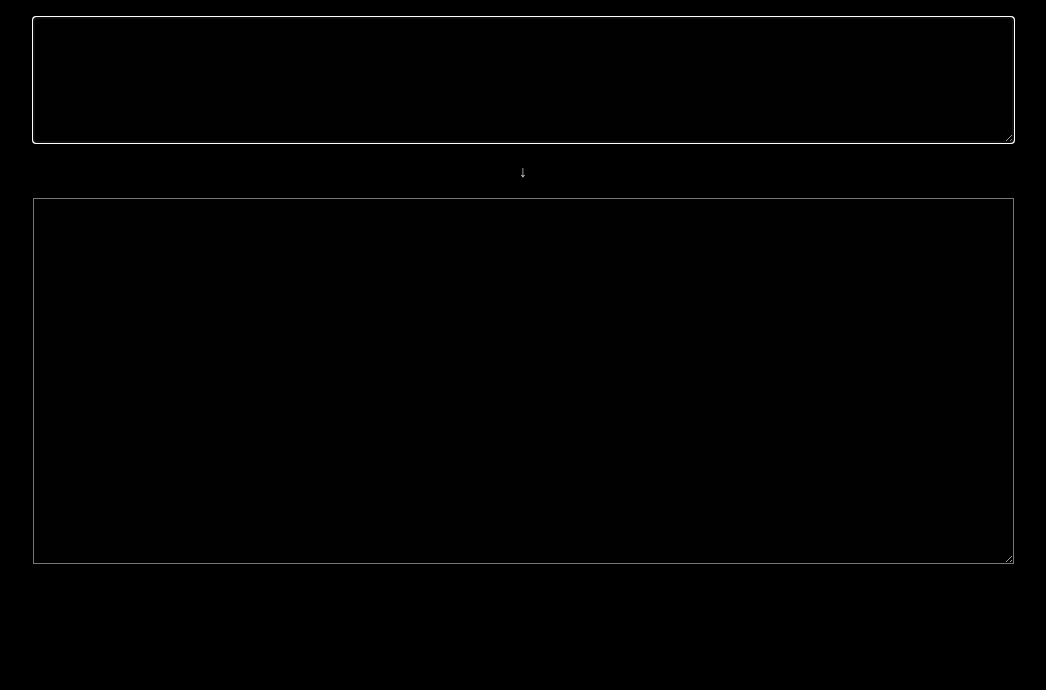
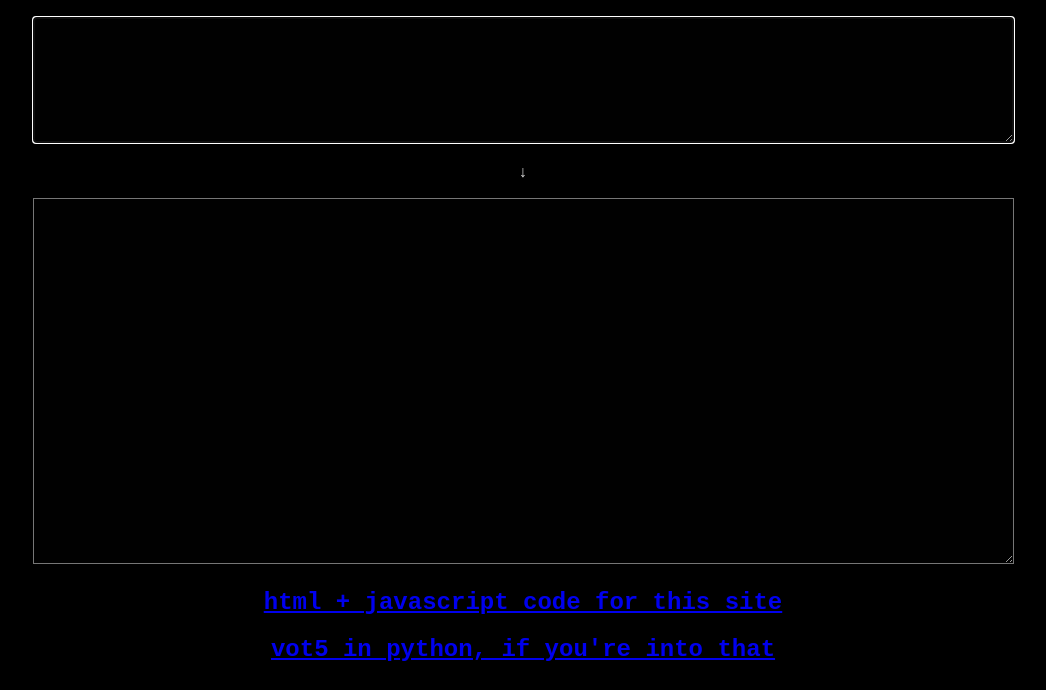
Before and after one commit to hiAndrewQuinn/vot5.live, a plain HTML site: page main.html in a window 1280 px wide. Shown: the part 110-800 px from the top of the page, without its empty margins (117-1163 px from the left). Drawn offline with Linux system fonts and the light colour scheme.

Commit message:
Update main.html

```diff
--- a/main.html
+++ b/main.html
@@ -47,6 +47,9 @@
 
 <p><textarea id="output" cols="120" rows="24" readonly></textarea></p>
 
+<h2><a href="https://github.com/AndrewQuinn2020/vot5.live/blob/main/main.html">html + javascript code for this site</a></h2>
+
+<h2><a href="https://github.com/AndrewQuinn2020/vot5/blob/main/vot5.py">vot5 in python, if you're into that</a></h2>
 
 </body>
 </html>
```
